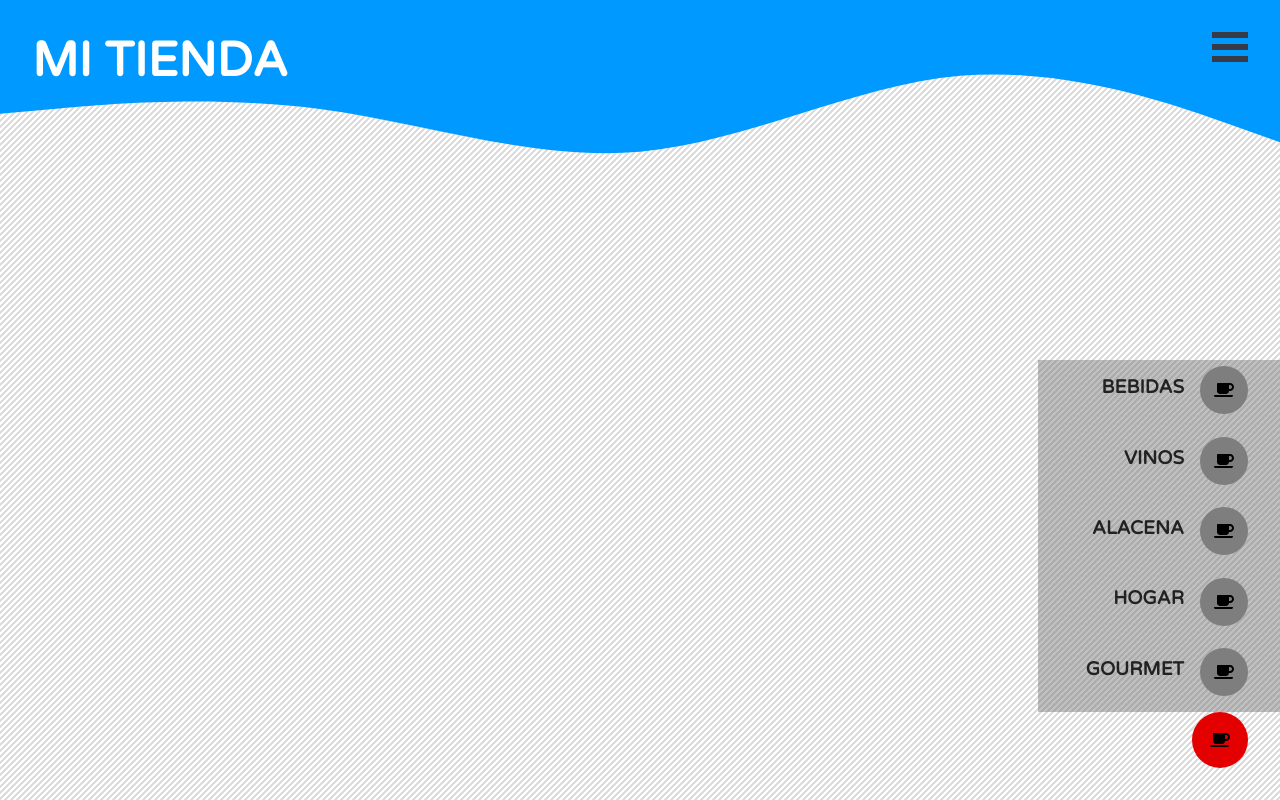
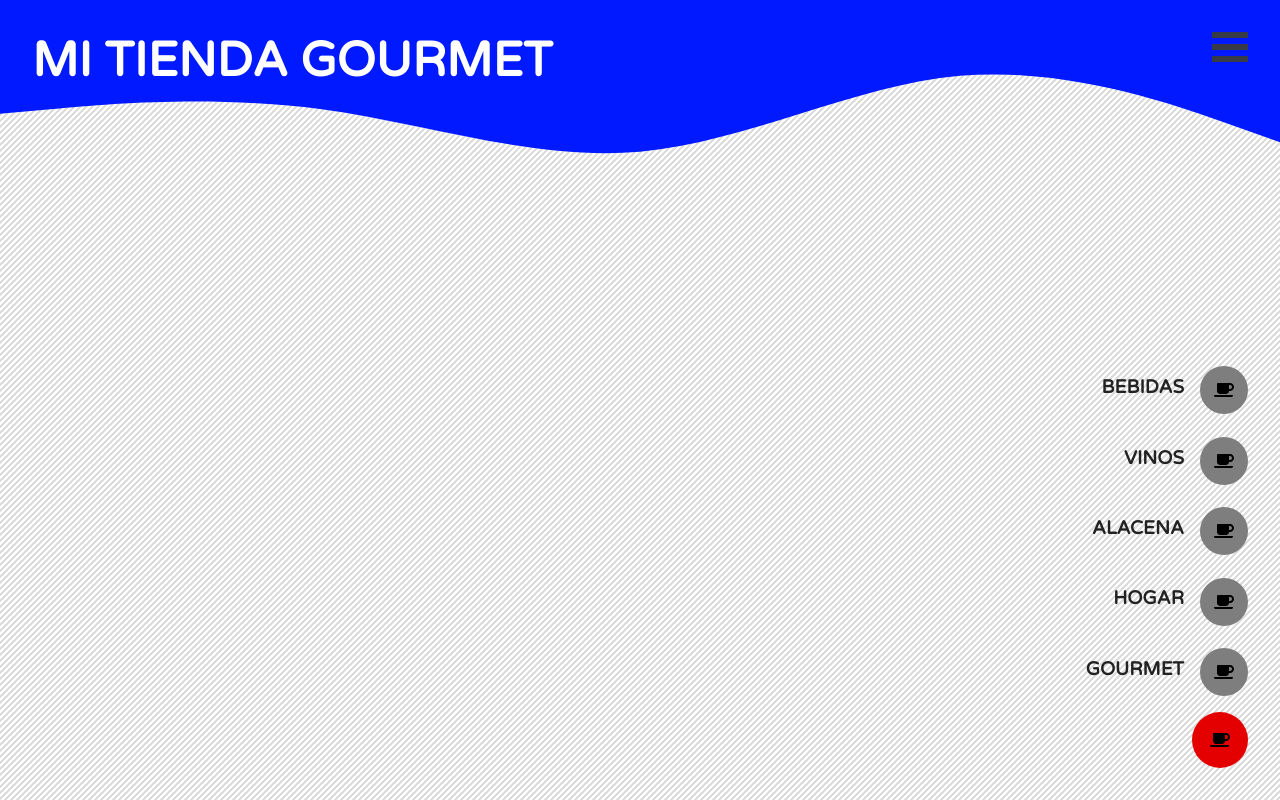
Before and after one commit to ignacioHourquescos/miTienda, a React (Create React App) app: page / in a window 1280 px wide. Built offline with nearby package versions, Linux system fonts and the light colour scheme.

Commit message:
algunos cambios

```diff
--- a/src/App.js
+++ b/src/App.js
@@ -7,11 +7,11 @@ import Home from './componentes/Home/Home';
 function App() {
   return (
     <>
-    	<svg xmlns="http://www.w3.org/2000/svg" viewBox="0 0 1440 250" style={{position:'fixed',zIndex:'-10'}}><path fill="#0099ff" fill-opacity="1" d="M0,128L60,122.7C120,117,240,107,360,122.7C480,139,600,181,720,170.7C840,160,960,96,1080,85.3C1200,75,1320,117,1380,138.7L1440,160L1440,0L1380,0C1320,0,1200,0,1080,0C960,0,840,0,720,0C600,0,480,0,360,0C240,0,120,0,60,0L0,0Z"></path></svg>
+    	<svg xmlns="http://www.w3.org/2000/svg" viewBox="0 0 1440 250" style={{position:'fixed',zIndex:'-10'}}><path fill="#0019ff" fill-opacity="1" d="M0,128L60,122.7C120,117,240,107,360,122.7C480,139,600,181,720,170.7C840,160,960,96,1080,85.3C1200,75,1320,117,1380,138.7L1440,160L1440,0L1380,0C1320,0,1200,0,1080,0C960,0,840,0,720,0C600,0,480,0,360,0C240,0,120,0,60,0L0,0Z"></path></svg>
     <NavBar/>
     <Example/>
     <div ClassName="section">
-      <Home greeting="Mi tienda"/>
+      <Home greeting="Mi tienda gourmet"/>
     </div>
     </>
   );
--- a/src/componentes/NavBar/NavBar.css
+++ b/src/componentes/NavBar/NavBar.css
@@ -26,7 +26,7 @@
     right:2rem;
 }
 .list{
-    background-color:rgba(112, 110, 110, 0.432);
+
     width:100%;
     padding-right:2rem;
     margin-bottom:5.5rem;
```
